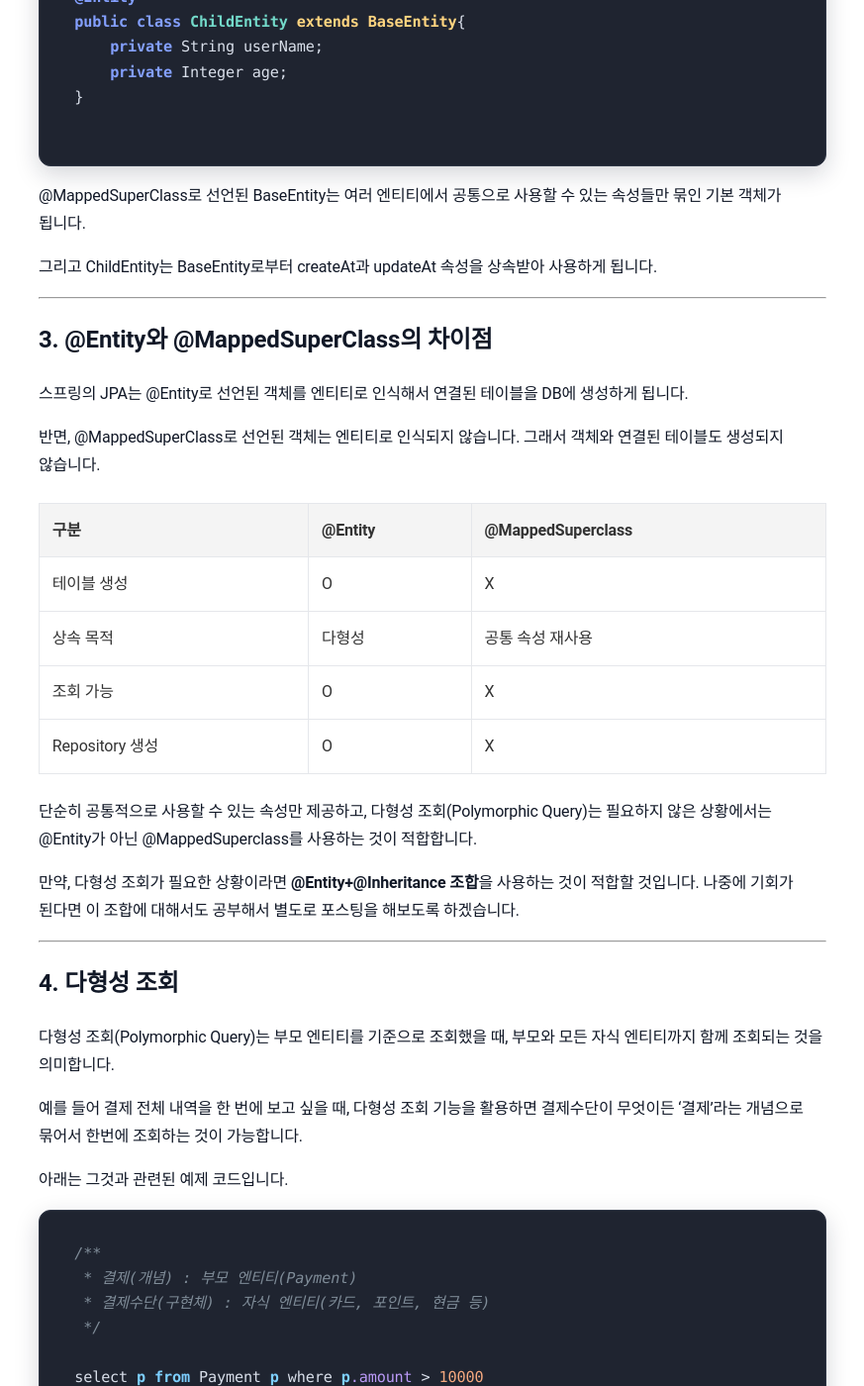
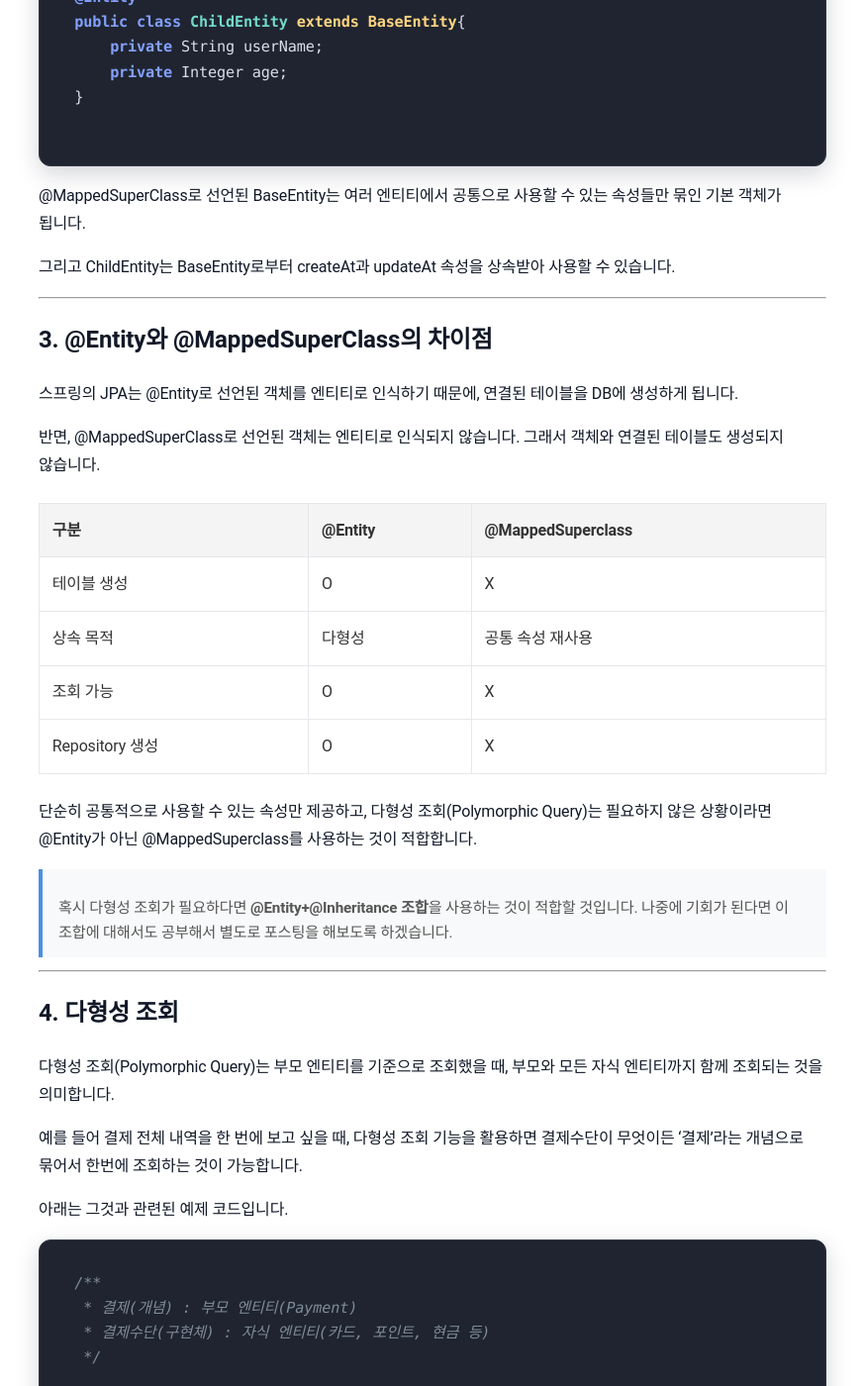
Before and after one commit to sanghoon-lee/sanghoon-lee.github.io, a Jekyll site: the page built from _posts/2026-01-07-MappedSuperClass.md, in a window 1280 px wide and 1400 px high, scrolled down 2323 px. Shown: the whole window at 99% size, without its empty margins (203-1076 px from the left). Built offline with Jekyll 4.4.1, drawn with Linux system fonts in a browser that asks for light colours; nearby versions of some CDN libraries; comment, search, counter and statistics services are not loaded; some of the changed text lies outside the part shown.

Commit message:
MappedSuperClass 포스팅 수정/보완

````diff
--- a/_posts/2026-01-07-MappedSuperClass.md
+++ b/_posts/2026-01-07-MappedSuperClass.md
@@ -81,13 +81,13 @@ public class ChildEntity extends BaseEntity{
 
 @MappedSuperClass로 선언된 BaseEntity는 여러 엔티티에서 공통으로 사용할 수 있는 속성들만 묶인 기본 객체가 됩니다.
 
-그리고 ChildEntity는 BaseEntity로부터 createAt과 updateAt 속성을 상속받아 사용하게 됩니다.
+그리고 ChildEntity는 BaseEntity로부터 createAt과 updateAt 속성을 상속받아 사용할 수 있습니다.
 
 ---
 
 ## 3. @Entity와 @MappedSuperClass의 차이점
 
-스프링의 JPA는 @Entity로 선언된 객체를 엔티티로 인식해서 연결된 테이블을 DB에 생성하게 됩니다.
+스프링의 JPA는 @Entity로 선언된 객체를 엔티티로 인식하기 때문에, 연결된 테이블을 DB에 생성하게 됩니다.
 
 반면, @MappedSuperClass로 선언된 객체는 엔티티로 인식되지 않습니다. 그래서 객체와 연결된 테이블도 생성되지 않습니다.
 
@@ -98,9 +98,9 @@ public class ChildEntity extends BaseEntity{
 | 조회 가능 |	O |	X |
 | Repository 생성	| O	| X |
 
-단순히 공통적으로 사용할 수 있는 속성만 제공하고, 다형성 조회(Polymorphic Query)는 필요하지 않은 상황에서는 @Entity가 아닌 @MappedSuperclass를 사용하는 것이 적합합니다.
+단순히 공통적으로 사용할 수 있는 속성만 제공하고, 다형성 조회(Polymorphic Query)는 필요하지 않은 상황이라면 @Entity가 아닌 @MappedSuperclass를 사용하는 것이 적합합니다.
 
-만약, 다형성 조회가 필요한 상황이라면 **@Entity+@Inheritance 조합**을 사용하는 것이 적합할 것입니다. 나중에 기회가 된다면 이 조합에 대해서도 공부해서 별도로 포스팅을 해보도록 하겠습니다.
+> 혹시 다형성 조회가 필요하다면 **@Entity+@Inheritance 조합**을 사용하는 것이 적합할 것입니다. 나중에 기회가 된다면 이 조합에 대해서도 공부해서 별도로 포스팅을 해보도록 하겠습니다.
 
 ---
 
@@ -129,9 +129,7 @@ select p from Payment p where p.amount > 10000
 
 1️⃣ 불필요한 테이블 생성
 
-BaseEntity는 부모 엔티티로 자식 엔티티에서 공통으로 사용할 수 있는 속성들을 정의하는 목적만 가지고 있습니다.
-
-하지만 아래 코드처럼 @Entity로 선언되면 독립적인 엔티티로 인식됩니다. 그리고 연결된 테이블도 DB에 생성됩니다.
+아래 코드에서 BaseEntity는 @Entity로 선언된 독립적인 엔티티입니다. 그래서 연결된 테이블도 DB에 생성됩니다.
 
 ```java
 @Entity
@@ -141,11 +139,13 @@ public abstract class BaseEntity {
 }
 ```
 
-필요하지 않은 테이블의 생성으로 불필요한 자원이 낭비되고, 관리 요소만 증가하게 됩니다.
+하지만 부모 엔티티로 자식 엔티티에서 공통으로 사용할 수 있는 속성들을 정의하는 목적만 가지고 있습니다.
+
+그렇기 때문에 테이블의 생성으로 불필요한 자원을 낭비하게 되면서 관리 요소만 증가하게 됩니다.
 
 2️⃣ 설계 혼란
 
-또한 테이블이 생성되면, Repository 생성의 대상이 되기도 합니다. 아래 예제 코드처럼 Repository를 생성해도 됩니다.
+불필요한 BaseEntity의 테이블이 생성되면, 아래 코드처럼 BaseEntityRepository도 생성될 수 있습니다.
 
 ```java
 public interface BaseEntityRepository
````
